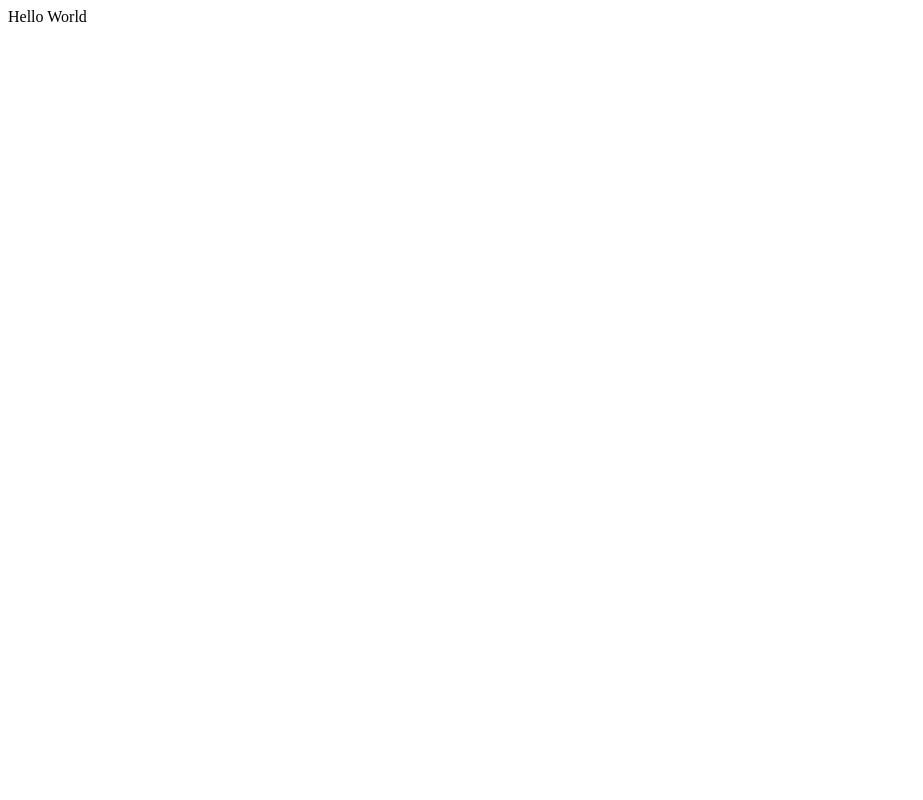
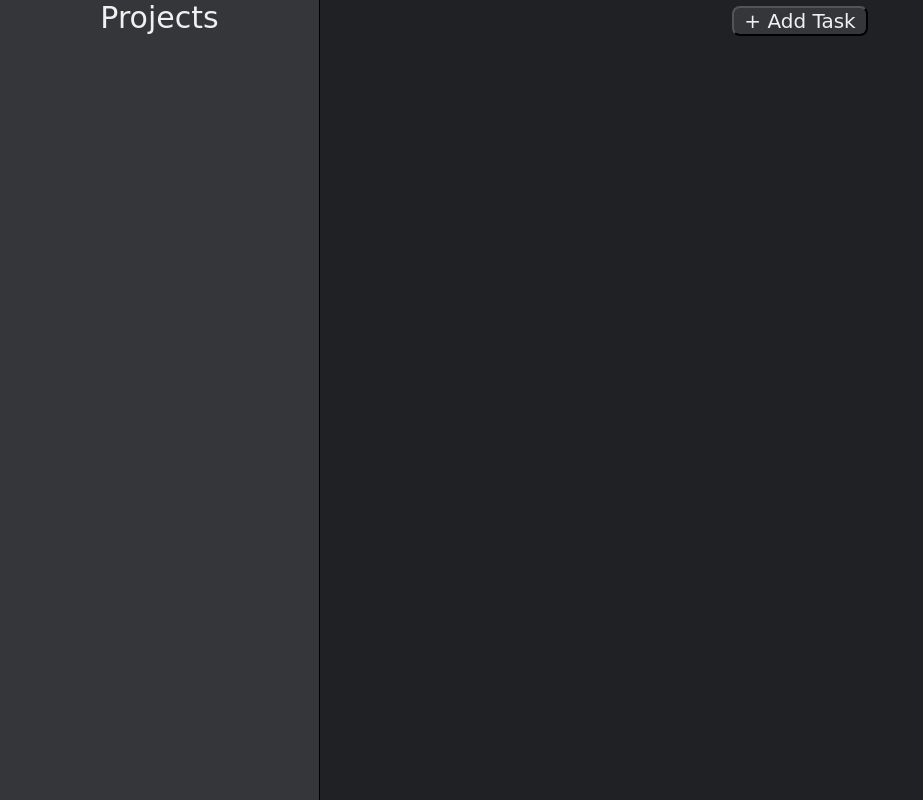
Before and after one commit to gweryf/to-do-app, a website built with webpack: page dist/index.html in a window 1280 px wide. Shown: the whole page, without its empty margins (0-923 px from the left). Built offline with nearby package versions, Linux system fonts and the light colour scheme; a web font is replaced by a local one.

Commit message:
added basic ui

```diff
--- /dev/null
+++ b/src/home.js
@@ -0,0 +1,29 @@
+function createSidebar(){
+    const side = document.createElement('div')
+    side.classList.add('sidebar')
+
+    const projects = document.createElement('div')
+    projects.textContent = "Projects"
+    side.appendChild(projects)
+
+    return side
+}
+
+function createCanvas(){
+    const canvas = document.createElement('div')
+    canvas.classList.add('canvas')
+
+    const createTaskbut = document.createElement('button')
+    createTaskbut.classList.add('createTaskbut')
+    createTaskbut.textContent = '+ Add Task'
+
+    canvas.appendChild(createTaskbut)
+    return canvas
+}
+
+function loadbase(){
+    const divele = document.getElementById('content')
+    divele.appendChild(createSidebar())
+    divele.appendChild(createCanvas())
+}
+export default loadbase
--- a/src/index.js
+++ b/src/index.js
@@ -1,2 +1,3 @@
-const div = document.getElementById('content')
-div.textContent = 'Hello World'
+import loadbase from "./home";
+
+loadbase()
```
Also changed, not shown: dist/index.html, dist/main.js, dist/style.css (added).
